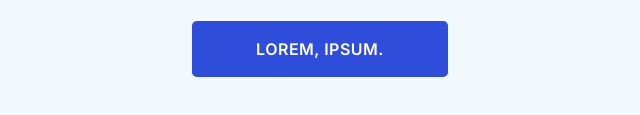
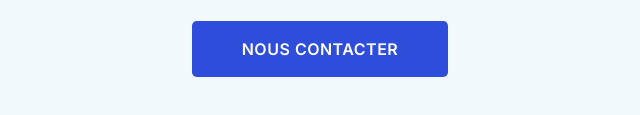
Before and after one commit to Speculat-IF/blog, a plain HTML site: page index.html in a window 1280 px wide. Shown: the part 1894-2009 px from the top of the page, 320-960 px from the left. Drawn offline with Linux system fonts and the light colour scheme.

Commit message:
ongoing modif cta

```diff
--- a/index.html
+++ b/index.html
@@ -98,7 +98,7 @@
     <footer>
         <h2>Lorem, ipsum dolor.</h2>
         <p>Lorem ipsum dolor sit amet consectetur adipisicing elit. Excepturi eius consequuntur architecto porro aspernatur aut! Eveniet laudantium fuga pariatur voluptatum?</p>
-        <button>Lorem, ipsum.</button>
+        <button>Nous contacter</button>
     </footer>
 </body>
 </html>
```
